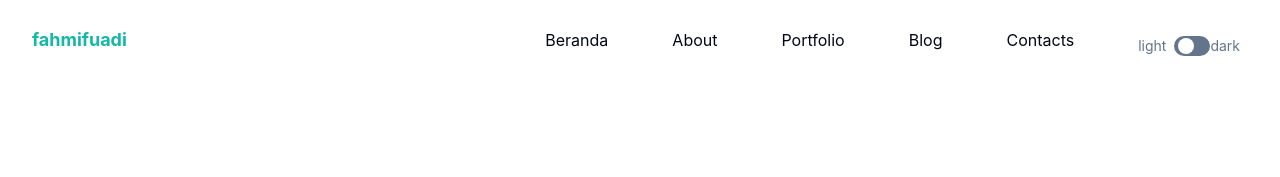
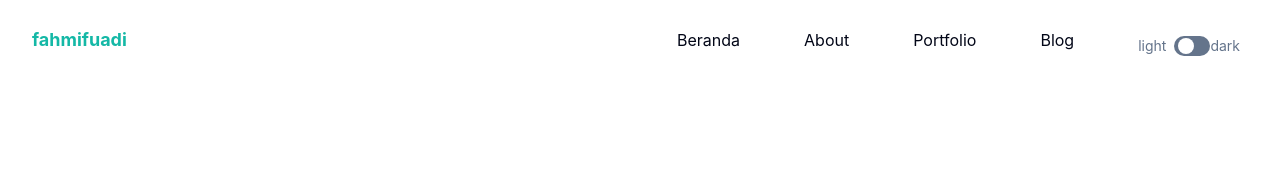
Before and after one commit to Fahmi-Miftakhul-Fuadi/fhmfuadi.github.io, a website: page index.html in a window 1280 px wide. Shown: the top 177 px of the page. Drawn offline with Linux system fonts and the light colour scheme.

Commit message:
Update index.html

```diff
--- a/index.html
+++ b/index.html
@@ -35,9 +35,6 @@
               </li>
               <li class="group">
                 <a href="#blog" class= "text-base text-dark py-2 mx-8 flex group-hover:text-primary dark:text-white">Blog</a>
-              </li>
-              <li class="group">
-                <a href="#contacts" class= "text-base text-dark py-2 mx-8 flex group-hover:text-primary dark:text-white">Contacts</a>
               </li>
               <li class="mt-3 flex items-center pl-8 ">
                 <div class="flex">
@@ -209,7 +206,8 @@
    </section>
    <!--Blog End-->
 
-   <!--Contacts Start-->
+   <!--Contacts Start
+
    <section id="contacts" class="p-36 pb-32 bg-slate-100 dark:bg-dark">
     <div class="container">
       <div class="w-full px-4">
@@ -241,7 +239,7 @@
       </div>
     </div>
    </section>
-   <!--Contacts End-->
+ Contacts End-->
 
    <!--Footer Start-->
    <footer class="bg-dark pt-24 pb-12 dark:bg-slate-900">
```
